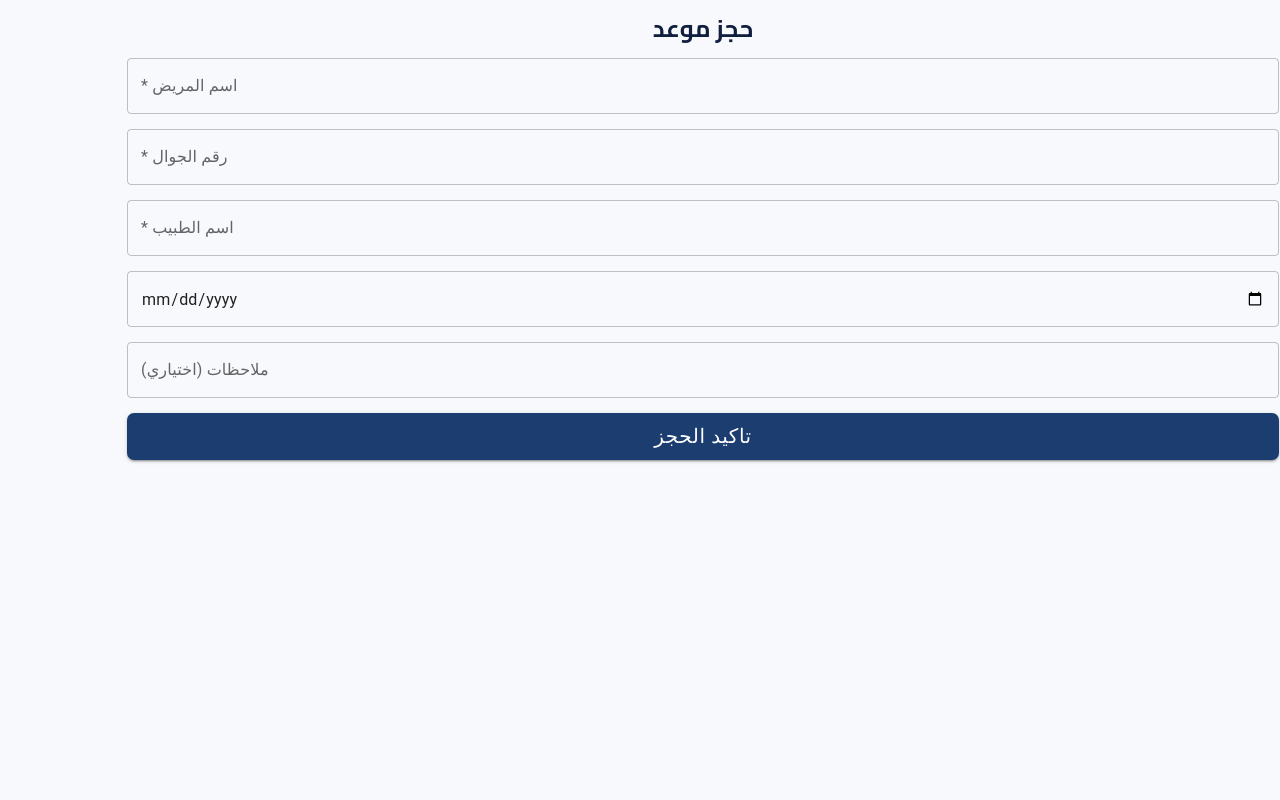
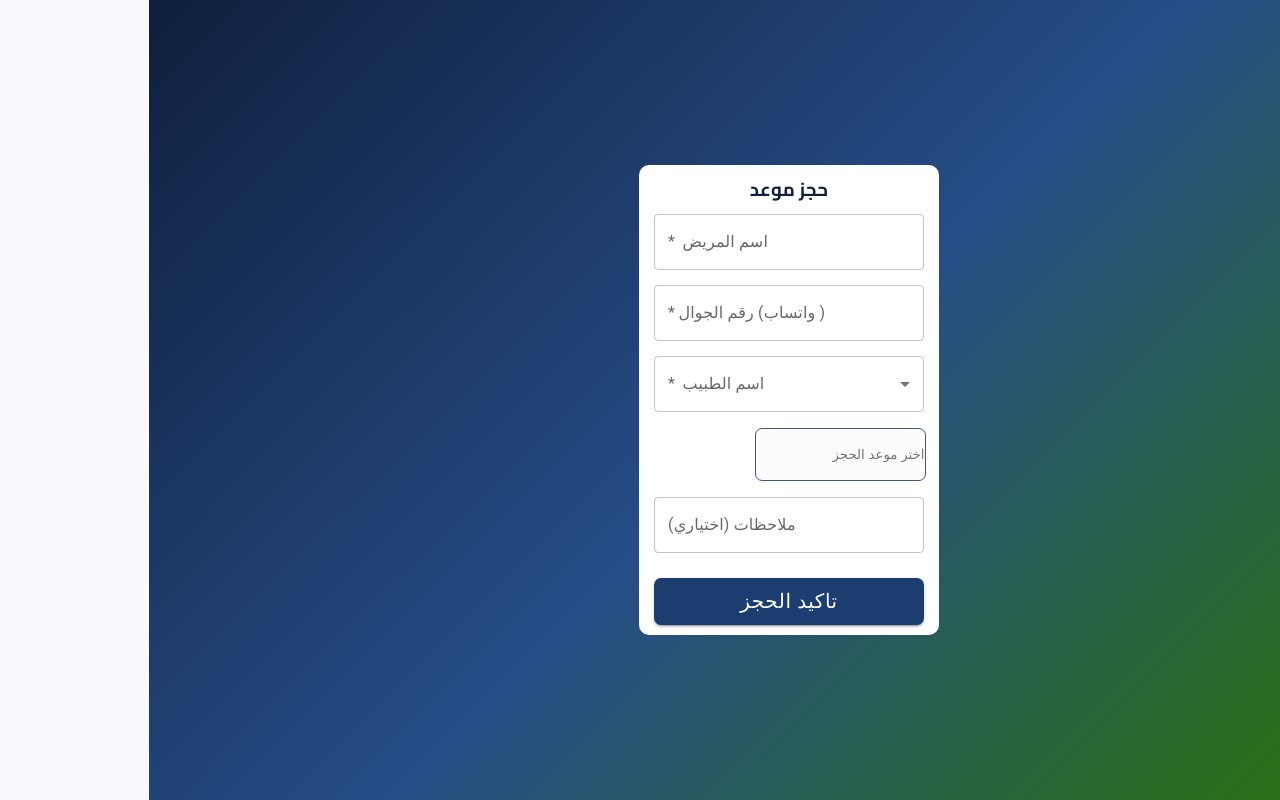
Before and after one commit to assadabdo/Full-Stack-Clinic-, a React (Vite) app: page /booking in a window 1280 px wide. Built offline with nearby package versions, Linux system fonts and the light colour scheme; no server answers; the database is empty.

Commit message:
every thing is almost done

```diff
--- a/package.json
+++ b/package.json
@@ -16,7 +16,9 @@
     "@mui/material": "^9.1.1",
     "@supabase/ssr": "^0.12.0",
     "@supabase/supabase-js": "^2.108.1",
+    "date-fns": "^4.4.0",
     "react": "^19.2.6",
+    "react-datepicker": "^9.1.0",
     "react-dom": "^19.2.6",
     "react-router-dom": "^7.18.0",
     "sweetalert2": "^11.26.25"
--- a/src/App.jsx
+++ b/src/App.jsx
@@ -19,9 +19,6 @@ function App() {
     Setsession(currentSession.data.session);
   };
 
-  const logout = async () => {
-    await supabase.auth.signOut();
-  };
   console.log(session);
 
   useEffect(() => {
--- a/src/components/Booking/Booking.css
+++ b/src/components/Booking/Booking.css
@@ -4,3 +4,65 @@
   gap: 15px;
   width: 100%;
 }
+.react-datepicker-wrapper {
+  width: 90%;
+}
+
+.booking-date {
+  width: 90%;
+  border-radius: 4px;
+  height: 55px;
+  margin: 0px 35pxr;
+  display: flex;
+  justify-content: center;
+  align-items: center;
+}
+
+.booking-date-picker {
+  height: 53px;
+  width: 70%;
+  border-radius: 7px;
+  border: 1px solid #425880;
+  background-color: #fcfcfc;
+}
+.background {
+  align-items: center;
+  background: linear-gradient(
+    135deg,
+    var(--color-hero-start) 0%,
+    #264d87 50%,
+    #2b7603 100%
+  );
+  display: flex;
+  justify-content: center;
+  height: 100vh;
+}
+.alig {
+  border-radius: 10px;
+  display: flex;
+  flex-direction: column;
+  justify-content: center;
+  align-items: center;
+  max-width: 400px;
+  background: white;
+}
+form {
+  display: flex;
+  justify-content: center;
+  flex-direction: column;
+  align-items: center;
+  width: 100%;
+}
+form h3 {
+  display: flex;
+  margin: 10px 0px;
+  width: 300px;
+  justify-content: center;
+}
+
+.login-container {
+  display: flex;
+  flex-direction: column;
+  gap: 15px;
+  width: 100%;
+}
--- a/src/components/Booking/Booking.jsx
+++ b/src/components/Booking/Booking.jsx
@@ -1,17 +1,48 @@
 import Swal from "sweetalert2";
 import { useNavigate } from "react-router-dom";
 import "./Booking.css";
+import { useEffect } from "react";
 import TextField from "@mui/material/TextField";
 import Button from "@mui/material/Button";
 import { supabase } from "../utils/supabase";
 import { useState } from "react";
+import DatePicker from "react-datepicker";
+import "react-datepicker/dist/react-datepicker.css";
+import MenuItem from "@mui/material/MenuItem";
+
 export const Booking = () => {
   const [patient_name, setPatientName] = useState("");
   const [doctor_name, setDoctorName] = useState("");
   const [phone_number, setPhoneNumber] = useState("");
-  const [date, setDate] = useState("");
+  const [date, setDate] = useState(null);
   const [notes, setNotes] = useState("");
+  const [doctor, setDoctor] = useState([]);
+
+  const [workingDays, setWorkingDays] = useState([]);
+
   const navigate = useNavigate();
+
+  const handleDoctorChange = async (name) => {
+    setDoctorName(name);
+    console.log("doctorname", name);
+
+    const { data, error } = await supabase
+      .from("doctor_schedule")
+      .select("*")
+      .eq("doctor_name", name);
+
+    if (error) {
+      console.log("Error fetching doctor schedule:", error);
+      return;
+    }
+    console.log("Doctor schedule:", data[0].working_days);
+    setWorkingDays(data[0].working_days);
+    // console.log("Working days:", workingDays);
+  };
+  const isAllowedDay = (date) => {
+    const day = date.getDay();
+    return workingDays.includes(day);
+  };
 
   const handleSubmit = async (e) => {
     e.preventDefault();
@@ -21,58 +52,103 @@ export const Booking = () => {
       patient_name,
       doctor_name,
       phone_number,
-      date,
+      date: date ? date.toISOString().split("T")[0] : null,
       notes,
     });
 
     if (error) {
       console.log("Error booking appointment:", error);
     }
+    Swal.fire({
+      title: "تهانينا!",
+      text: " تم الحجز بنجاح وسنقوم بالاتصال بك قريباً",
+      icon: "success",
+      confirmButtonText: "OK",
+    }).then(() => {
+      navigate("/");
+    });
   };
 
-  const handlbook = () => {
-    Swal.fire({
-      title: "تهانينا!",
-      text: "تم الحجز بنجاح",
-      icon: "success",
-    });
-    navigate("/");
+  useEffect(() => {
+    const fetchDoctors = async () => {
+      const { data, error } = await supabase
+        .from("doctor_schedule")
+        .select("*");
+
+      if (error) {
+        console.log("Error fetching doctor schedule:", error);
+        return;
+      }
+      setDoctor(data);
     };
 
+    fetchDoctors();
+  }, []);
+  console.log(" first Doctor data:", doctor[0]);
+
   return (
-    <div>
+    <div className="background">
+      <div className="alig">
         <form onSubmit={handleSubmit}>
-        <h2>حجز موعد </h2>
+          <h3>حجز موعد </h3>
 
           <div className="contact-message">
             <TextField
+              required
               onChange={(e) => setPatientName(e.target.value)}
-            label="اسم المريض *"
+              label="اسم المريض "
               type="text"
               id="outlined-password-input"
               sx={{ width: "90%", margin: "0px auto" }}
             />
             <TextField
+              required
               onChange={(e) => setPhoneNumber(e.target.value)}
-            label="
-رقم الجوال *"
+              label="    ( واتساب) رقم الجوال"
               type="text"
               id="outlined-password-input"
               sx={{ width: "90%", margin: "0px auto" }}
             />
             <TextField
-            onChange={(e) => setDoctorName(e.target.value)}
-            label="اسم الطبيب *"
-            type="text"
-            id="outlined-password-input"
+              required
+              select
+              onChange={(e) => handleDoctorChange(e.target.value)}
+              label="اسم الطبيب "
+              // type="text"
+              // id="outlined-password-input"
               sx={{ width: "90%", margin: "0px auto" }}
+            >
+              <MenuItem value={doctor[0]?.doctor_name}>
+                {doctor[0]?.doctor_name}
+              </MenuItem>
+              <MenuItem value={doctor[1]?.doctor_name}>
+                {doctor[1]?.doctor_name}
+              </MenuItem>
+              <MenuItem value={doctor[2]?.doctor_name}>
+                {doctor[2]?.doctor_name}
+              </MenuItem>
+              <MenuItem value={doctor[3]?.doctor_name}>
+                {doctor[3]?.doctor_name}
+              </MenuItem>
+              <MenuItem value={doctor[4]?.doctor_name}>
+                {doctor[4]?.doctor_name}
+              </MenuItem>
+              <MenuItem value={doctor[5]?.doctor_name}>
+                {doctor[5]?.doctor_name}
+              </MenuItem>
+            </TextField>
+
+            <div className="booking-date">
+              <DatePicker
+                required
+                selected={date}
+                onChange={(d) => setDate(d)}
+                filterDate={isAllowedDay}
+                minDate={new Date()}
+                placeholderText="اختر موعد الحجز"
+                className="date-picker booking-date-picker"
               />
-          <TextField
-            onChange={(e) => setDate(e.target.value)}
-            type="date"
-            id="outlined-password-input"
-            sx={{ width: "90%", margin: "0px auto" }}
-          />
+            </div>
 
             <TextField
               onChange={(e) => setNotes(e.target.value)}
@@ -83,7 +159,6 @@ export const Booking = () => {
             />
 
             <Button
-            onClick={handlbook}
               type="submit"
               variant="contained"
               sx={{
@@ -91,7 +166,7 @@ export const Booking = () => {
                 borderRadius: "7px",
                 backgroundColor: "#1B3D6F",
                 fontSize: "20px",
-              margin: "0px auto",
+                margin: "10px auto",
               }}
             >
               تاكيد الحجز
@@ -99,5 +174,6 @@ export const Booking = () => {
           </div>
         </form>
       </div>
+    </div>
   );
 };
--- a/src/components/Contacts/Contacts.jsx
+++ b/src/components/Contacts/Contacts.jsx
@@ -15,9 +15,27 @@ import Icon from "@mui/material/Icon";
 import "./Contact.css";
 import TextField from "@mui/material/TextField";
 import TextareaAutosize from "@mui/material/TextareaAutosize";
+import { useState } from "react";
 export const Contacts = () => {
+  const [name, setName] = useState("");
+  const [email, setEmail] = useState("");
+  const [message, setMessage] = useState("");
+
+  const handlsubmit = async (e) => {
+    e.preventDefault();
+    const { error } = await supabase.from("Booking").insert({
+      name,
+      email,
+      message,
+    });
+
+    if (error) {
+      console.log("Error booking appointment:", error);
+      return;
+    }
+  };
   return (
-    <div>
+    <div id="contact">
       <div className="contactIntro">
         <div className="contact-hero"> تواصل معنا</div>
         <div className="contact-title"> نحن هنا لخدمتكم</div>
@@ -74,23 +92,29 @@ export const Contacts = () => {
             </div>
           </div>
         </div>
-        <form>
+        <form onSubmit={handlsubmit}>
           <h2>أرسل رسالتك</h2>
 
           <div className="contact-message">
             <TextField
+              onChange={(e) => setName(e.target.value)}
+              required
               label="المستخدم اسم"
               type="text"
               id="outlined-password-input"
               sx={{ width: "90%", margin: "0px auto" }}
             />
             <TextField
+              onChange={() => setEmail(e.target.value)}
+              required
               label="البريد الإلكتروني"
               type="email"
               id="outlined-password-input"
               sx={{ width: "90%", margin: "0px auto", textAlign: "right" }}
             />
             <textarea
+              onChange={() => setMessage(e.target.value)}
+              required
               // placeholder="الرسالة"
               style={{
                 borderColor: "black",
@@ -102,6 +126,7 @@ export const Contacts = () => {
               }}
             />
             <Button
+              type="submit"
               variant="contained"
               sx={{
                 width: "90%",
--- a/src/components/Doctors/DoctorCrad.jsx
+++ b/src/components/Doctors/DoctorCrad.jsx
@@ -8,12 +8,14 @@
   /* <i class="fa-solid fa-xmark"></i> */
 }
 import { useEffect } from "react";
+
 import { useState } from "react";
 import { useNavigate } from "react-router-dom";
 import Icon from "@mui/material/Icon";
 import Button from "@mui/material/Button";
 import { supabase } from "../utils/supabase";
 import { Link } from "react-router-dom";
+import Swal from "sweetalert2";
 export const DoctorCard = ({
   Dname,
   specialization,
@@ -26,6 +28,10 @@ export const DoctorCard = ({
   const handleCancel = async () => {
     const { data: userData } = await supabase.auth.getUser();
 
+    if (!userData.user) {
+      return;
+    }
+
     const { error } = await supabase
       .from("Booking")
       .delete()
@@ -33,30 +39,47 @@ export const DoctorCard = ({
       .eq("doctor_name", Dname);
 
     if (error) {
-      // console.log("show user datbase", userData.user);
       console.log("error while caneling", error);
     }
     setIsBooked(false);
   };
 
-  const book = () => {
-    if (isBooked) {
-      handleCancel();
+  const book = async () => {
+    const {
+      data: { session },
+    } = await supabase.auth.getSession();
+
+    if (session) {
+      if (isBooked) {
+        handleCancel();
+      } else {
+        navigate("/booking");
+      }
     } else {
-      navigate("/booking");
+      Swal.fire({
+        icon: "warning",
+        title: "يجب تسجيل الدخول",
+        text: "يرجى تسجيل الدخول أولاً لحجز موعد",
+        confirmButtonText: "تسجيل الدخول",
+      }).then(() => {
+        navigate("/login");
+      });
     }
   };
+
   useEffect(() => {
     const checkBooking = async () => {
       const { data: userData } = await supabase.auth.getUser();
+
+      if (!userData.user) {
+        return;
+      }
 
       const { data, error } = await supabase
         .from("Booking")
         .select("*")
         .eq("user_id", userData.user.id)
         .eq("doctor_name", Dname);
-
-      console.log("All bookings:", data);
 
       if (error) {
         console.log("error", error);
--- a/src/components/Landing/Landing.jsx
+++ b/src/components/Landing/Landing.jsx
@@ -12,7 +12,7 @@ import KeyboardBackspaceIcon from "@mui/icons-material/KeyboardBackspace";
 
 export const Landing = () => {
   return (
-    <div className="hero-gradient">
+    <div id="home" className="hero-gradient">
       <div className="landing">
         <div className="content">
           <div className="hero">
--- a/src/components/Navbar/Navbar.css
+++ b/src/components/Navbar/Navbar.css
@@ -102,18 +102,21 @@
   right: 0;
   width: 0;
   height: 2px;
-  background-color: var(--color-green);
+  background-color: rgb(37, 207, 37);
   transition: width var(--transition-normal);
 }
 
 .navbar-nav-link:hover {
-  color: var(--color-green);
+  /* color: var(--color-green); */
+  color: rgb(37, 207, 37);
 }
 
 .navbar-nav-link:hover::after {
   width: 100%;
 }
-
+/* .navbar-scrolled .navbar-nav-link:hover {
+  color: #468403;
+} */
 /* ============================================
    AUTH BUTTON
    ============================================ */
@@ -137,11 +140,13 @@
   cursor: pointer;
   padding: 0;
 }
-
+.navbar-scrolled .hamburger-line {
+  background-color: #468403c4;
+}
 .hamburger-line {
   width: 25px;
   height: 3px;
-  background-color: var(--color-navy);
+  background-color: #b6cdf0;
   border-radius: 2px;
   transition: all var(--transition-normal);
 }
--- a/src/components/Navbar/Navbar.jsx
+++ b/src/components/Navbar/Navbar.jsx
@@ -6,6 +6,7 @@
 import React, { useState, useEffect } from "react";
 import { Link } from "react-router-dom";
 import { useNavigate } from "react-router-dom";
+import LogoutIcon from "@mui/icons-material/Logout";
 import "./Navbar.css";
 // import '../styles/global.css'
 import Button from "@mui/material/Button";
@@ -33,7 +34,7 @@ const Navbar = ({ session }) => {
   const navLinks = [
     { name: "الرئيسية", href: "#home" },
     { name: "الخدمات", href: "#services" },
-    { name: "الأقسام الطبية", href: "#departments" },
+    // { name: "الأقسام الطبية", href: "#departments" },
     { name: "الأطباء", href: "#doctors" },
     { name: "اتصل بنا", href: "#contact" },
   ];
@@ -79,10 +80,11 @@ const Navbar = ({ session }) => {
 
         <div className="navbar-auth">
           <Button
+            startIcon={session ? <LogoutIcon sx={{ margin: "0px 8px" }} /> : ""}
             onClick={handleLoginLogout}
             variant={session ? "contained" : "contained"}
             size="large"
-            color={session ? "primary" : "success"}
+            sx={{ backgroundColor: session ? "#d75c10c8" : "success" }}
           >
             {session ? "تسجيل خروج" : "تسجيل دخول"}
           </Button>
@@ -117,6 +119,7 @@ const Navbar = ({ session }) => {
         </ul>
         <div className="navbar-mobile-auth">
           <Button
+            startIcon={session ? <LogoutIcon sx={{ margin: "0px 8px" }} /> : ""}
             variant={session ? "contained" : "contained"}
             color={session ? "primary" : "success"}
             onClick={() => {
--- a/src/components/Oursevices/Ourservices.jsx
+++ b/src/components/Oursevices/Ourservices.jsx
@@ -61,7 +61,7 @@ export const Ourservices = () => {
 
   return (
     <>
-      <div className="sectionContainer">
+      <div id="services" className="sectionContainer">
         <div className="sectionIntro">
           <div className="section-hero">خدماتنا الطبية</div>
           <div className="section-title">رعاية شاملة لصحتك</div>
--- a/src/index.css
+++ b/src/index.css
@@ -1,8 +1,9 @@
-@import url('https://fonts.googleapis.com/css2?family=Cairo:wght@400;600;700&display=swap');
+@import url("https://fonts.googleapis.com/css2?family=Cairo:wght@400;600;700&display=swap");
 :root {
   background-color: black;
   color: white;
-   font-family: 'Cairo', sans-serif;
+  font-family: "Cairo", sans-serif;
+  scroll-behavior: smooth;
 }
 .container {
   display: flex;
```
Also changed, not shown: src/components/Doctors/Doctors.jsx (+53 -25 lines), 1 other file (tests, documents, lock files or other folders). Lines whose indentation alone changed are shown as unchanged.
